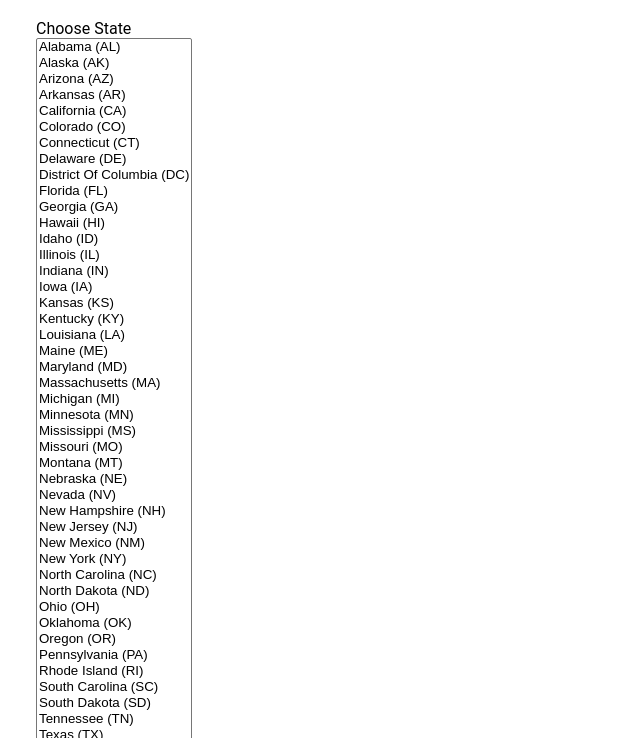
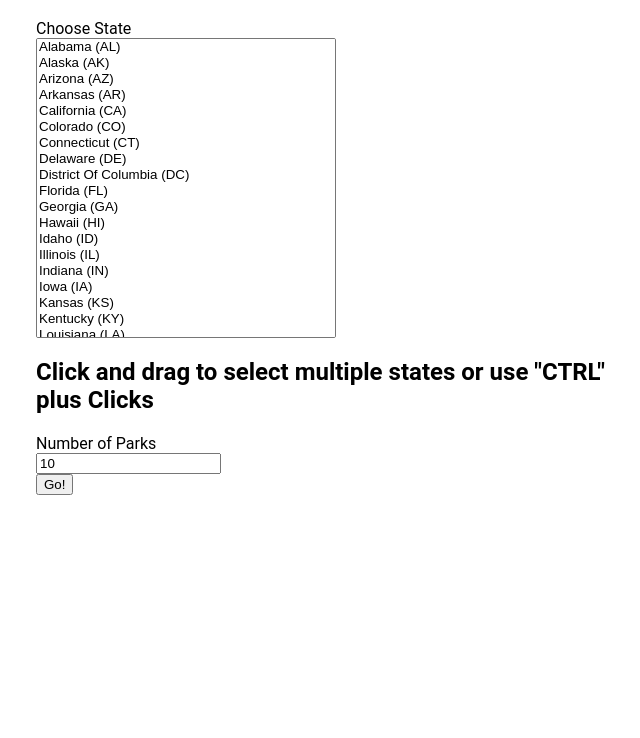
Before and after one commit to theBryceiverse/NationalParks-API, a plain HTML site: page index.html in a window 1280 px wide. Shown: the part 62-800 px from the top of the page, without its empty margins (304-944 px from the left). Drawn offline with nearby package versions, Linux system fonts and the light colour scheme.

Commit message:
update for multi state selection

```diff
--- a/index.css
+++ b/index.css
@@ -38,3 +38,12 @@ img {
 #js-max-results {
   display: block;
 }
+
+select {
+  width: 300px;
+  height: 300px;
+}
+
+#js-max-results {
+  display: block;
+}
```
